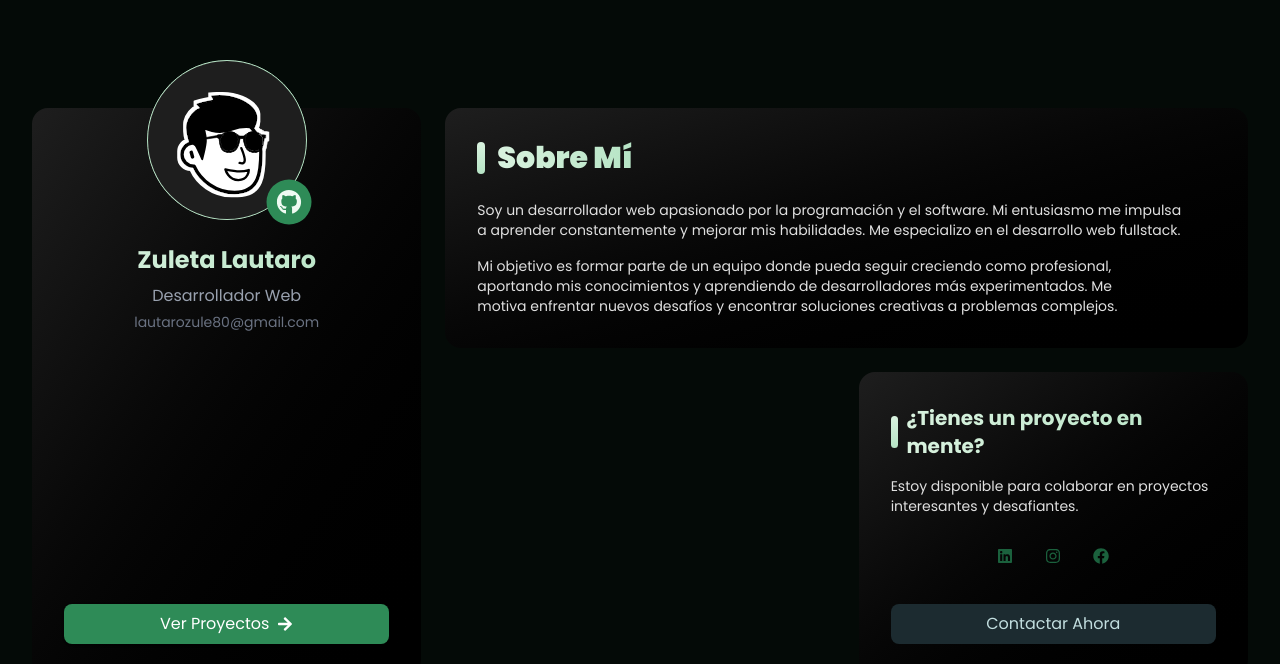
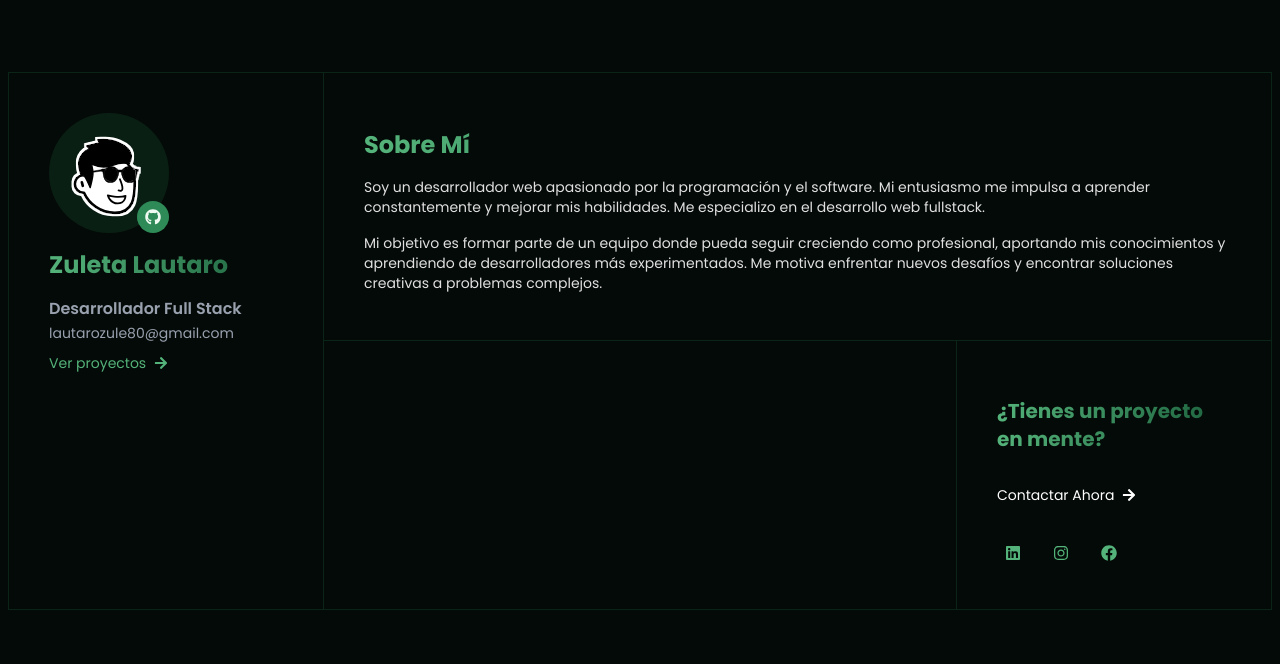
Before and after one commit to LautaroZ01/Portafolio, a React (Vite) app: page / in a window 1280 px wide. Shown: the part 796-1460 px from the top of the page. Built offline with nearby package versions, Linux system fonts and the light colour scheme.

Commit message:
add: new about section

```diff
--- a/src/App.tsx
+++ b/src/App.tsx
@@ -17,9 +17,7 @@ function App() {
         <Index />
       </Container>
 
-      <Container>
-        <AboutMe />
-      </Container>
+      <AboutMe />
 
       <div className="container mx-auto p-2">
         <Portfolio />
--- a/src/Pages/AboutMe.tsx
+++ b/src/Pages/AboutMe.tsx
@@ -5,106 +5,52 @@ import { motion } from "motion/react";
 
 export default function AboutMe() {
   return (
-    <section
-      className="min-h-screen w-full flex items-center justify-center py-20 px-4"
-      id="about-me"
-    >
-      <div className="w-full max-w-7xl grid grid-cols-1 lg:grid-cols-12 gap-6">
-        <motion.div
-          className="lg:col-span-4 row-span-2 p-8 rounded-2xl bg-gradient-to-br from-bg-100 to-black flex flex-col items-center justify-between"
-          initial={{ opacity: 0, x: -60 }}
-          whileInView={{ opacity: 1, x: 0 }}
-          transition={{ duration: 0.8, ease: "easeOut" }}
-          viewport={{ once: true, amount: 0.3 }}
-        >
-          <div className="w-full space-y-6">
-            <div className="relative size-40 mx-auto -mt-20">
-              <div className="absolute inset-0 rounded-full bg-gradient-to-r from-primary-100 to-primary-200 border border-primary-200 animate-spin-slow [animation-duration:8s]">
-                <div className="size-full rounded-full bg-bg-100 ">
-                  <img
-                    src="/user-index.svg"
-                    alt="Foto de Perfil"
-                    className="size-full rounded-full object-cover"
-                  />
-                </div>
-              </div>
+
+    <section className="border-y border-primary-800/40 w-full mt-20 mb-40">
+      <div className="grid grid-cols-4 grid-rows-2 container mx-auto">
+        <div className="row-span-2 border-x border-primary-800/40 about-me-grid-item">
+          <div className="size-30 grid place-items-center rounded-full bg-primary-900 relative">
+            <img src="/user-index.svg" alt="Foto de Perfil" className="size-full rounded-full object-cover" />
             <a
               href="https://github.com/LautaroZ01"
               target="_blank"
               rel="noopener noreferrer"
-                className="absolute bottom-0 right-0 btn-rounded scale-125"
+              className="absolute bottom-0 right-0 btn-rounded"
             >
-                <FaGithub className="text-xl" />
+              <FaGithub />
             </a>
           </div>
-            <div className="text-center">
-              <h2 className="text-2xl font-bold bg-gradient-to-r from-primary-100 to-primary-200 bg-clip-text text-transparent">
-                Zuleta Lautaro
-              </h2>
-              <p className="text-gray-400 mt-2">Desarrollador Web</p>
-              <p className="text-sm text-gray-500 mt-1">
-                lautarozule80@gmail.com
+          <h2 className="text-2xl subtitle">Zuleta Lautaro</h2>
+          <p className="font-semibold text-gray-400">Desarrollador Full Stack</p>
+          <a href="mailto:lautarozule80@gmail.com" className="text-sm text-gray-400">lautarozule80@gmail.com</a>
+          <a href="#projects-section" className="flex text-sm text-primary-400 my-2 group items-center gap-2 hover:text-primary-500 transition-colors duration-pro">
+            Ver proyectos
+            <FaArrowRight className="group-hover:translate-x-1 transition-transform " />
+          </a>
+        </div>
+        <div className="col-span-3 border-r border-b border-primary-800/40 about-me-grid-item">
+          <h3 className="text-2xl subtitle">Sobre Mí</h3>
+          <p className="text-text-200 text-sm mb-4">
+            Soy un desarrollador web apasionado por la programación y el software. Mi entusiasmo me impulsa a aprender constantemente y mejorar mis habilidades. Me especializo en el desarrollo web fullstack.
+          </p>
+          <p className="text-text-200 text-sm">
+            Mi objetivo es formar parte de un equipo donde pueda seguir creciendo como profesional, aportando mis conocimientos y aprendiendo de desarrolladores más experimentados. Me motiva enfrentar nuevos desafíos y encontrar soluciones creativas a problemas complejos.
           </p>
         </div>
-          </div>
-          <a
-            href="#projects-section"
-            className="btn-primary flex items-center gap-2 w-full justify-center md:mt-0 mt-6"
-          >
-            Ver Proyectos{" "}
-            <FaArrowRight className="group-hover:translate-x-1 transition-transform" />
+        <div className="col-start-4 row-start-2 border-x border-primary-800/40 about-me-grid-item">
+          <h3 className="subtitle text-xl">¿Tienes un proyecto en mente?</h3>
+          <a href="#contact-me" className="flex text-sm group items-center gap-2 hover:text-primary-500 transition-colors duration-pro my-8">
+            Contactar Ahora
+            <FaArrowRight className="group-hover:translate-x-1 transition-transform " />
           </a>
-        </motion.div>
-
-        <motion.div
-          className="lg:col-span-8 p-8 rounded-2xl bg-gradient-to-br from-bg-100 to-black group"
-          initial={{ opacity: 0, y: 60 }}
-          whileInView={{ opacity: 1, y: 0 }}
-          transition={{ duration: 0.9, delay: 0.2, ease: "easeOut" }}
-          viewport={{ once: true, amount: 0.3 }}
-        >
-          <div className="flex items-center gap-3 mb-6">
-            <div className="w-2 h-8 bg-gradient-to-b from-primary-100 to-primary-200 rounded-full"></div>
-            <h2 className="text-3xl font-black bg-gradient-to-r from-primary-100 to-primary-200 bg-clip-text text-transparent">
-              Sobre Mí
-            </h2>
-          </div>
-          <p className="text-text-200 text-balance text-sm mb-4">
-            Soy un desarrollador web apasionado por la programación y el software. Mi entusiasmo me impulsa a aprender constantemente y mejorar mis habilidades. Me especializo en el desarrollo web fullstack.
-          </p>
-          <p className="text-text-200 text-balance text-sm">
-            Mi objetivo es formar parte de un equipo donde pueda seguir creciendo como profesional, aportando mis conocimientos y aprendiendo de desarrolladores más experimentados. Me motiva enfrentar nuevos desafíos y encontrar soluciones creativas a problemas complejos.
-          </p>
-        </motion.div>
-
-        <motion.div
-          className="lg:col-span-4 lg:col-start-9 p-8 rounded-2xl bg-gradient-to-br from-bg-100 to-black flex flex-col justify-between"
-          initial={{ opacity: 0, x: 60 }}
-          whileInView={{ opacity: 1, x: 0 }}
-          transition={{ duration: 0.8, delay: 0.4, ease: "easeOut" }}
-          viewport={{ once: true, amount: 0.3 }}
-        >
-          <div>
-            <div className="flex items-center gap-2 mb-4">
-              <div className="w-2 h-8 bg-gradient-to-b from-primary-100 to-primary-200 rounded-full"></div>
-              <h3 className="text-xl font-bold bg-gradient-to-r from-primary-100 to-primary-200 bg-clip-text text-transparent">
-                ¿Tienes un proyecto en mente?
-              </h3>
-            </div>
-            <p className="text-text-200 text-sm mb-6">
-              Estoy disponible para colaborar en proyectos interesantes y
-              desafiantes.
-            </p>
-          </div>
-          <div className="flex flex-col gap-8">
-            <div className="flex justify-center gap-4">
+          <div className="flex gap-4">
             {socialMedials.map((media) => (
               <motion.a
                 key={media.id}
                 href={media.link}
                 target="_blank"
                 rel="noopener noreferrer"
-                  className="btn-rounded-link"
+                className="text-primary-400 p-2 rounded-full hover:bg-primary-900 hover:text-primary-50 transition-colors duration-pro"
                 aria-label={media.name}
                 whileHover={{ scale: 1.1, rotate: 5 }}
                 whileTap={{ scale: 0.95 }}
@@ -113,11 +59,7 @@ export default function AboutMe() {
               </motion.a>
             ))}
           </div>
-            <a href="#contact-me" className="grow btn-secundary text-center">
-              Contactar Ahora
-            </a>
         </div>
-        </motion.div>
       </div>
     </section>
   );
--- a/src/index.css
+++ b/src/index.css
@@ -91,3 +91,11 @@
 .badge-skills {
   @apply cursor-default flex items-center gap-2 py-1.5 px-3 rounded-full text-sm hover:scale-105 hover:shadow-lg hover:shadow-primary-100/40 bg-transparent outline outline-primary-100 transition-all duration-pro;
 }
+
+.about-me-grid-item {
+  @apply p-10;
+}
+
+.subtitle {
+  @apply font-bold bg-gradient-to-r from-primary-400 to-primary-700 bg-clip-text text-transparent my-4;
+}
```
Lines whose indentation alone changed are shown as unchanged.
